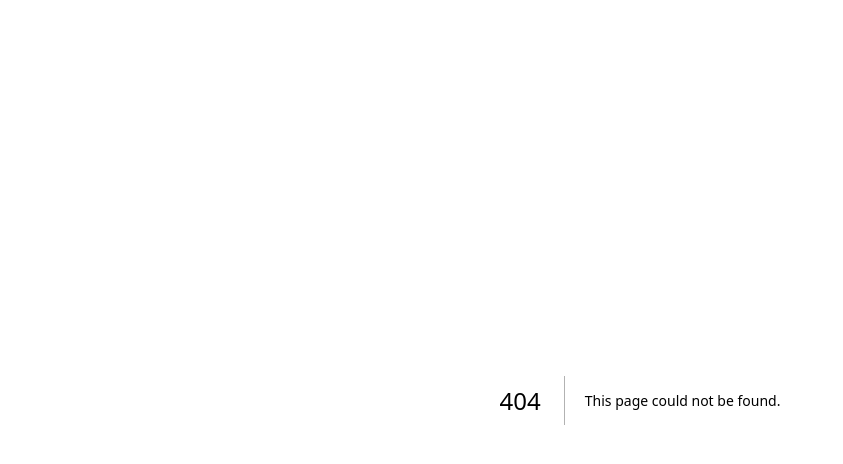
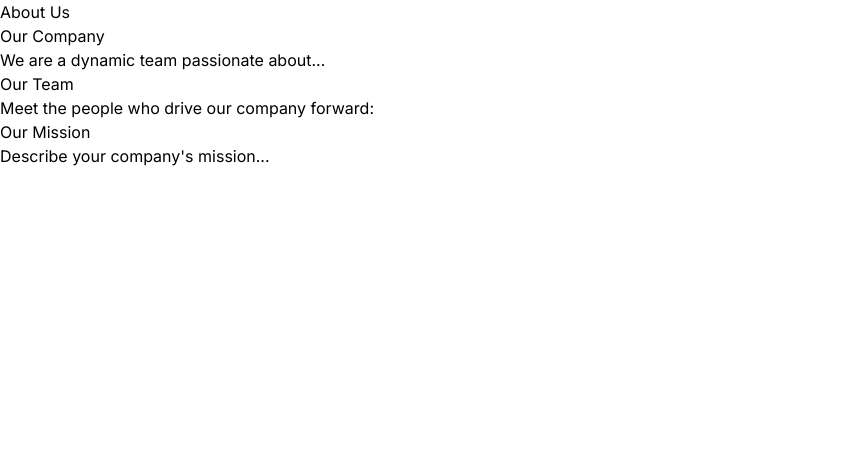
Before and after one commit to haikalbintang/HealtHub, a Next.js app in the folder Frontend/final-project-revou/: page /AboutUs in a window 1280 px wide. Before the commit this address had no page. Shown: the top 464 px of the page, without its empty margins (0-843 px from the left). Built offline with nearby package versions, Linux system fonts and the light colour scheme.

Commit message:
new file:   Frontend/final-project-revou/src/app/AboutUs/page.tsx

```diff
--- /dev/null
+++ b/Frontend/final-project-revou/src/app/AboutUs/page.tsx
@@ -0,0 +1,47 @@
+import React from 'react';
+
+// Company component
+const Company: React.FC = () => {
+  return (
+    <div>
+      <h2>Our Company</h2>
+      <p>We are a dynamic team passionate about...</p>
+      {/* Add more details about your company */}
+    </div>
+  );
+};
+
+// Team component
+const Team: React.FC = () => {
+  return (
+    <div>
+      <h2>Our Team</h2>
+      <p>Meet the people who drive our company forward:</p>
+      {/* Add team members */}
+    </div>
+  );
+};
+
+// Mission component
+const Mission: React.FC = () => {
+  return (
+    <div>
+      <h2>Our Mission</h2>
+      <p>Describe your company's mission...</p>
+    </div>
+  );
+};
+
+// AboutUs page component
+const AboutUs: React.FC = () => {
+  return (
+    <div>
+      <h1>About Us</h1>
+      <Company />
+      <Team />
+      <Mission />
+    </div>
+  );
+};
+
+export default AboutUs;
```
